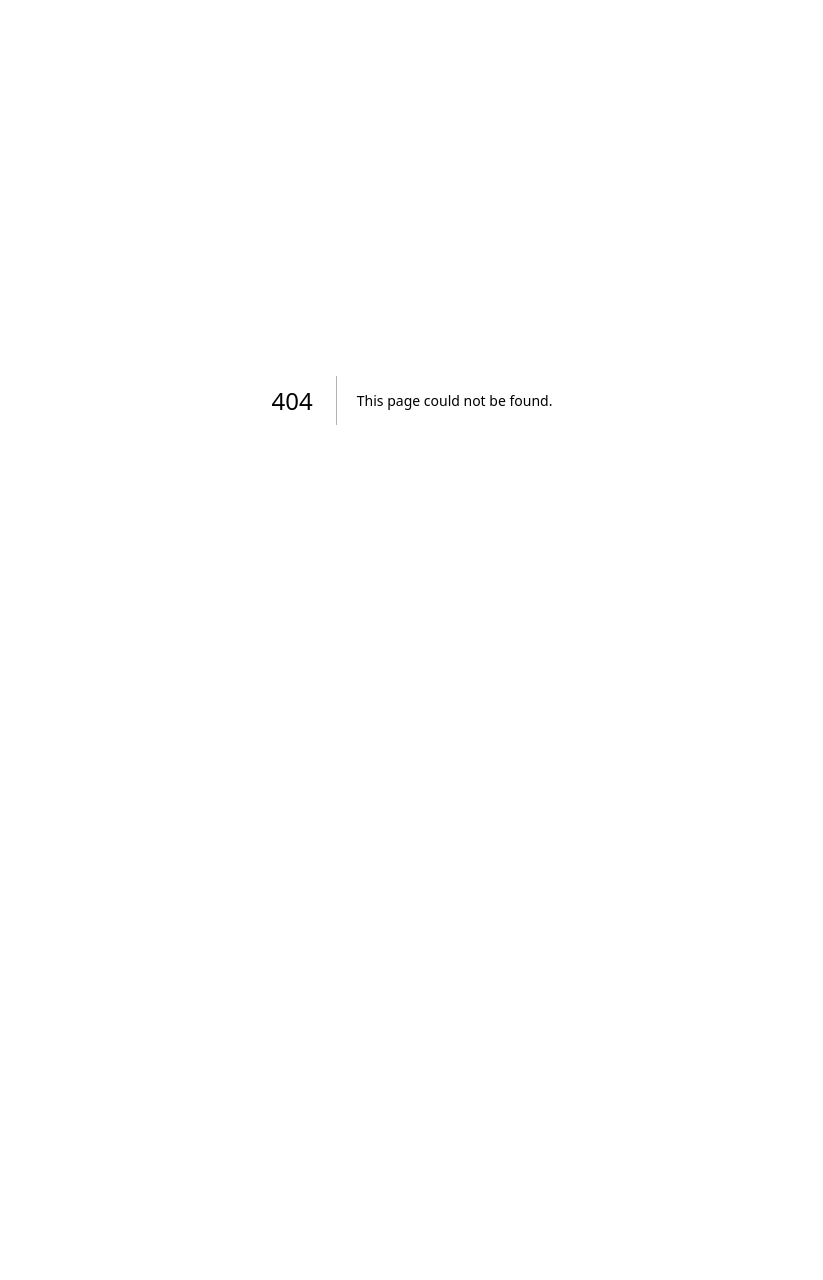
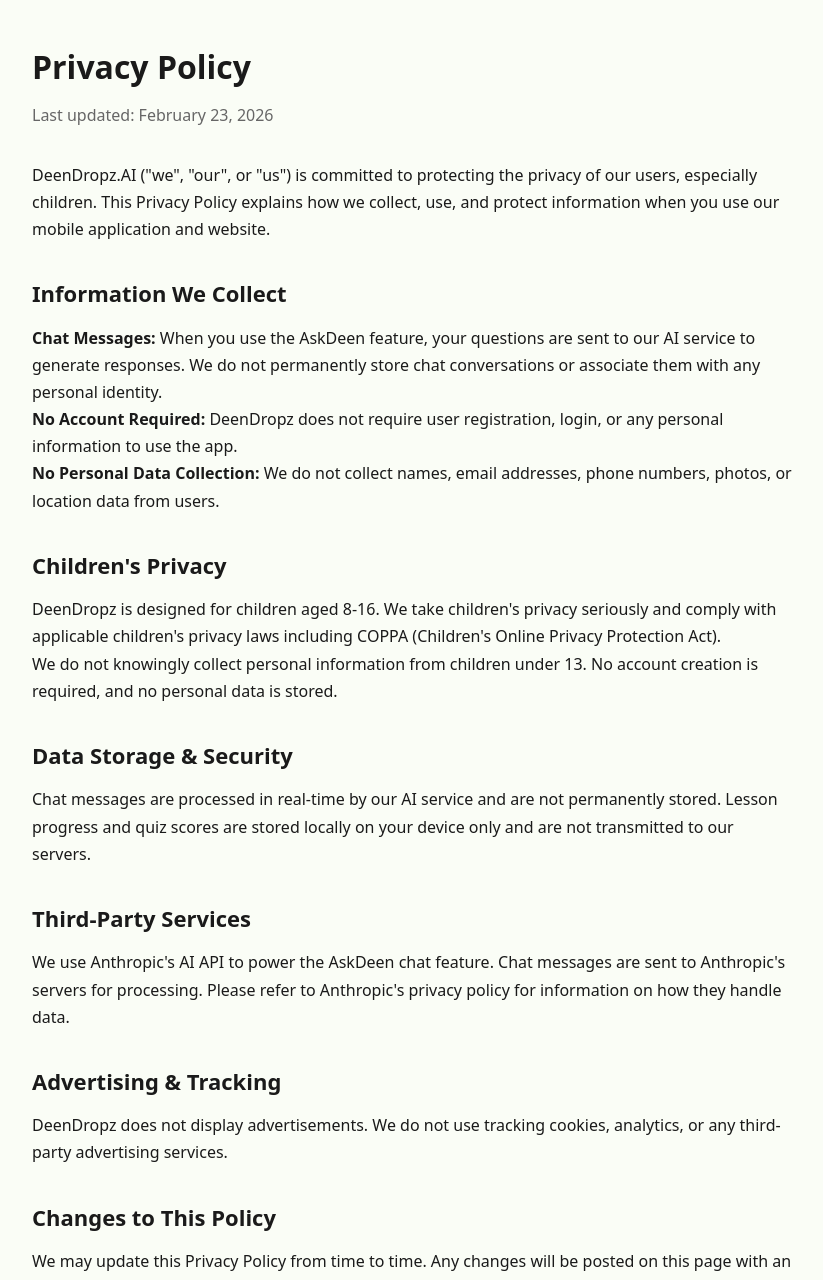
Before and after one commit to salmanalvi-dotcom/deendropz-mvp, a Next.js app: page /privacy in a window 1280 px wide. Before the commit this address had no page. Shown: the top 1280 px of the page, without its empty margins (228-1051 px from the left). Before the commit the page ends 800 px from the top, so only its background shows below. Built offline with nearby package versions, Linux system fonts and the light colour scheme.

Commit message:
Create page.js

```diff
--- /dev/null
+++ b/app/privacy/page.js
@@ -0,0 +1,40 @@
+export default function PrivacyPolicy() {
+  return (
+    <div style={{ maxWidth: '800px', margin: '0 auto', padding: '40px 20px', fontFamily: 'system-ui, sans-serif', color: '#1a1a1a', lineHeight: 1.7 }}>
+      <h1 style={{ fontSize: '32px', marginBottom: '8px' }}>Privacy Policy</h1>
+      <p style={{ color: '#666', marginBottom: '32px' }}>Last updated: February 23, 2026</p>
+
+      <p>DeenDropz.AI ("we", "our", or "us") is committed to protecting the privacy of our users, especially children. This Privacy Policy explains how we collect, use, and protect information when you use our mobile application and website.</p>
+
+      <h2 style={{ fontSize: '22px', marginTop: '32px', marginBottom: '12px' }}>Information We Collect</h2>
+      <p><strong>Chat Messages:</strong> When you use the AskDeen feature, your questions are sent to our AI service to generate responses. We do not permanently store chat conversations or associate them with any personal identity.</p>
+      <p><strong>No Account Required:</strong> DeenDropz does not require user registration, login, or any personal information to use the app.</p>
+      <p><strong>No Personal Data Collection:</strong> We do not collect names, email addresses, phone numbers, photos, or location data from users.</p>
+
+      <h2 style={{ fontSize: '22px', marginTop: '32px', marginBottom: '12px' }}>Children's Privacy</h2>
+      <p>DeenDropz is designed for children aged 8-16. We take children's privacy seriously and comply with applicable children's privacy laws including COPPA (Children's Online Privacy Protection Act).</p>
+      <p>We do not knowingly collect personal information from children under 13. No account creation is required, and no personal data is stored.</p>
+
+      <h2 style={{ fontSize: '22px', marginTop: '32px', marginBottom: '12px' }}>Data Storage & Security</h2>
+      <p>Chat messages are processed in real-time by our AI service and are not permanently stored. Lesson progress and quiz scores are stored locally on your device only and are not transmitted to our servers.</p>
+
+      <h2 style={{ fontSize: '22px', marginTop: '32px', marginBottom: '12px' }}>Third-Party Services</h2>
+      <p>We use Anthropic's AI API to power the AskDeen chat feature. Chat messages are sent to Anthropic's servers for processing. Please refer to Anthropic's privacy policy for information on how they handle data.</p>
+
+      <h2 style={{ fontSize: '22px', marginTop: '32px', marginBottom: '12px' }}>Advertising & Tracking</h2>
+      <p>DeenDropz does not display advertisements. We do not use tracking cookies, analytics, or any third-party advertising services.</p>
+
+      <h2 style={{ fontSize: '22px', marginTop: '32px', marginBottom: '12px' }}>Changes to This Policy</h2>
+      <p>We may update this Privacy Policy from time to time. Any changes will be posted on this page with an updated revision date.</p>
+
+      <h2 style={{ fontSize: '22px', marginTop: '32px', marginBottom: '12px' }}>Contact Us</h2>
+      <p>If you have any questions about this Privacy Policy, please contact us at:</p>
+      <p><strong>Email:</strong> privacy@deendropz.ai</p>
+      <p><strong>Website:</strong> deendropz.ai</p>
+
+      <div style={{ marginTop: '40px', padding: '20px', backgroundColor: '#f5f5f0', borderRadius: '12px' }}>
+        <p style={{ margin: 0, fontSize: '14px', color: '#666' }}>© 2026 DeenDropz.AI. All rights reserved.</p>
+      </div>
+    </div>
+  );
+}
```
